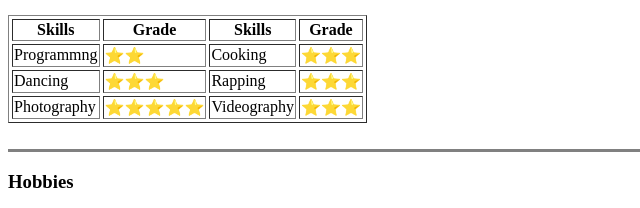
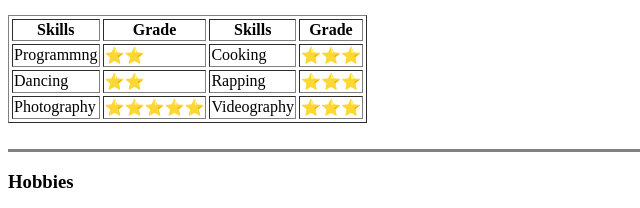
Before and after one commit to imbrucewayne/personalsite, a plain HTML site: page index.html in a window 1280 px wide. Shown: the part 838-1046 px from the top of the page, 0-640 px from the left. Drawn offline with Linux system fonts and the light colour scheme.

Commit message:
Update index.html

```diff
--- a/index.html
+++ b/index.html
@@ -104,7 +104,7 @@
 
     <tr>
       <td>Dancing</td>
-      <td>⭐️⭐️⭐️</td>
+      <td>⭐️⭐️</td>
       <td>Rapping</td>
       <td>⭐️⭐️⭐️</td>
     </tr>
```
